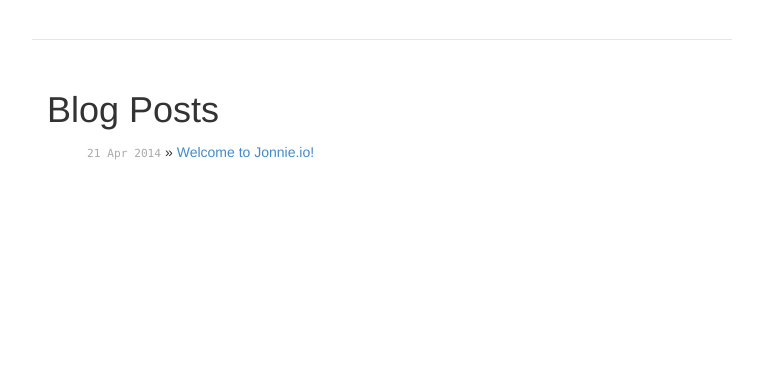
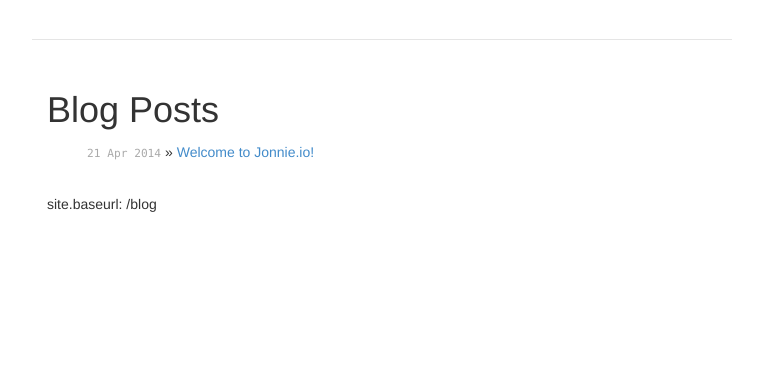
Before and after one commit to jonniedarko/blog, a Jekyll site: the page built from index.html, in a window 1280 px wide. Shown: the top 388 px of the page, without its empty margins (258-1021 px from the left). Built offline with Jekyll 4.4.1, drawn with Linux system fonts in a browser that asks for light colours; Markdown is read by kramdown in place of the engine named in the settings.

Commit message:
corrected urls

```diff
--- a/_config.yml
+++ b/_config.yml
@@ -1,3 +1,4 @@
 name: jonnie.io
 markdown: redcarpet
 pygments: true
+baseurl: /blog
--- a/index.html
+++ b/index.html
@@ -7,7 +7,9 @@ title: Your New Jekyll Site
   <h1>Blog Posts</h1>
   <ul class="posts">
     {% for post in site.posts %}
-      <li><span>{{ post.date | date_to_string }}</span> &raquo; <a href="{{site.baseurl}}{{ post.url }}">{{ post.title }}</a></li>
+      <li><span>{{ post.date | date_to_string }}</span> &raquo; <a href="{{ site.baseurl }}{{ post.url }}">{{ post.title }}</a></li>
     {% endfor %}
   </ul>
 </div>
+
+<p>site.baseurl: {{ site.baseurl }}</p>
```
Also changed, not shown: 2 other files.
